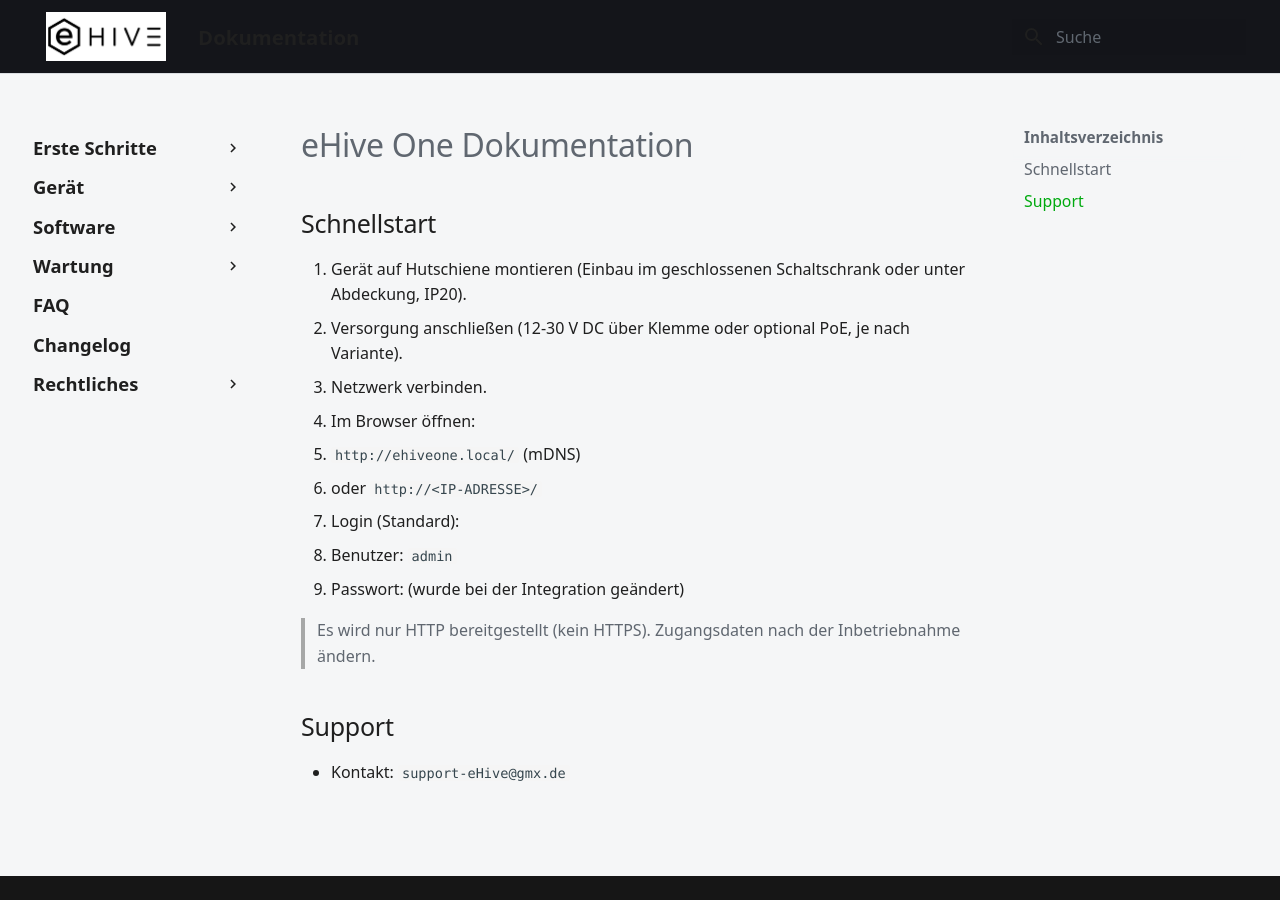
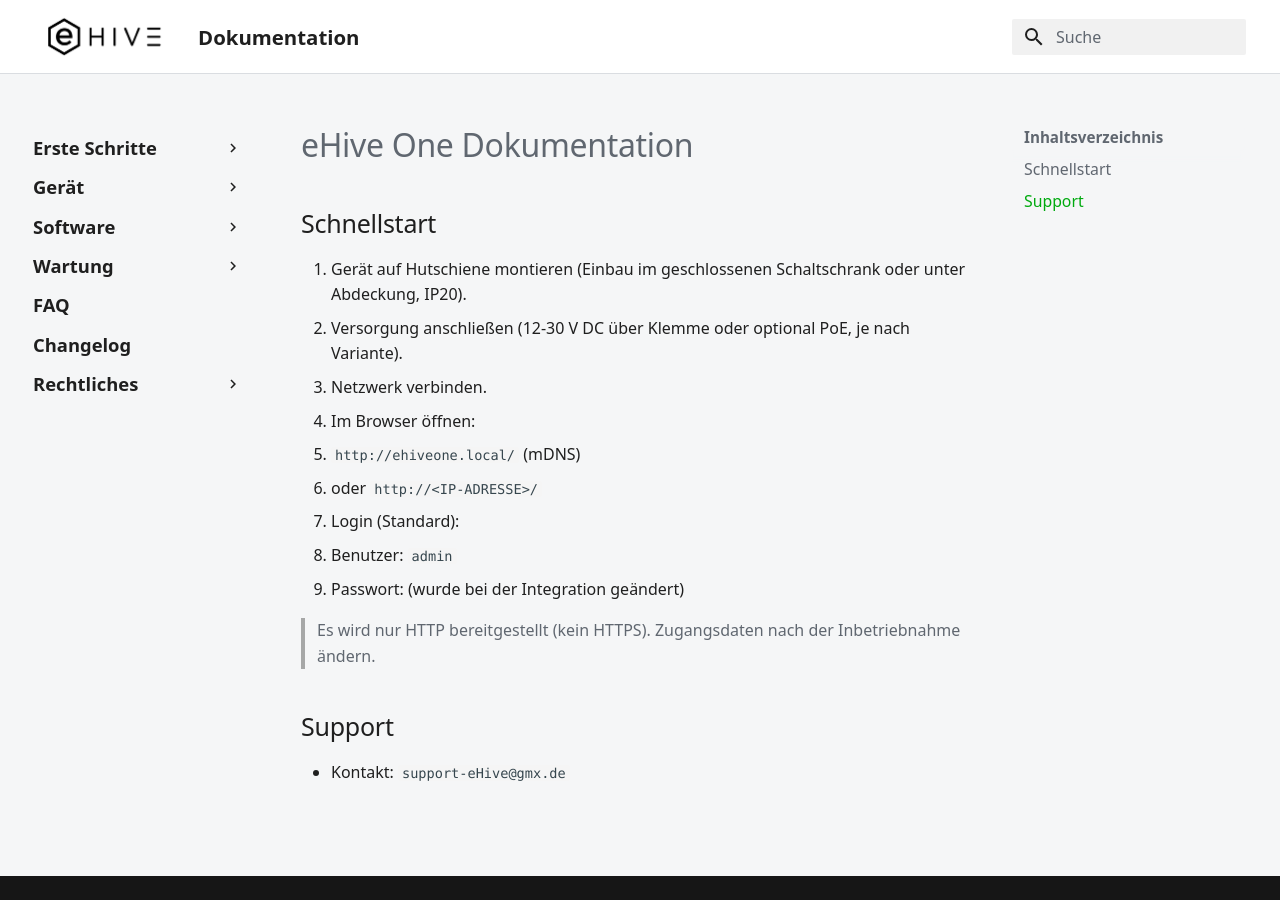
Before and after one commit to ehive-dev/doc, an MkDocs documentation site: the page built from docs/index.md, in a window 1280 px wide. Built offline with MkDocs 1.6.1 and Material for MkDocs 9.7.7, drawn with Linux system fonts in a browser that asks for light colours.

Commit message:
docs: bust css cache and force white header

```diff
--- a/docs/assets/stylesheets/extra.css
+++ b/docs/assets/stylesheets/extra-v2.css
@@ -39,7 +39,7 @@ textarea {
 }
 
 .md-header {
-  background: #fff;
+  background: #fff !important;
   border-bottom: 1px solid var(--ehive-border);
   box-shadow: none;
   min-height: 3.5rem;
--- a/mkdocs.yml
+++ b/mkdocs.yml
@@ -34,7 +34,7 @@ extra:
   generator: false
 
 extra_css:
-- assets/stylesheets/extra.css
+- assets/stylesheets/extra-v2.css
 
 nav:
 - Erste Schritte:
```
